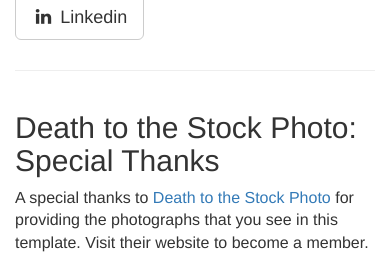
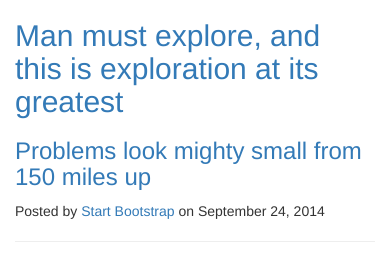
Before and after one commit to wenyaowu/myBlog, a Django app: template templates/blog/index.html in a window 390 px wide. Shown: the part 199-462 px from the top of the page. Run offline with Django 3.2, Linux system fonts and the light colour scheme; the template is opened without the code that fills it, so the values that code supplies are empty; some libraries are stand-ins or nearby versions.

Commit message:
Add new blog template-simple_blog

```diff
--- a/templates/base.html
+++ b/templates/base.html
@@ -7,19 +7,24 @@
     <meta http-equiv="X-UA-Compatible" content="IE=edge">
     <meta name="viewport" content="width=device-width, initial-scale=1">
     <meta name="description" content="">
-    <meta name="author" content="Evan Wu">
+    <meta name="author" content="">
 
-    <title>Landing Page - Start Bootstrap Theme</title>
+    <title>Clean Blog</title>
 
     <!-- Bootstrap Core CSS -->
-    <link href="/static/startbootstrap/css/bootstrap.min.css" rel="stylesheet">
+    <link href="/static/startbootstrap-clean-blog/css/bootstrap.min.css" rel="stylesheet">
 
     <!-- Custom CSS -->
-    <link href="/static/startbootstrap/css/landing-page.css" rel="stylesheet">
+    <link href="/static/startbootstrap-clean-blog/css/clean-blog.min.css" rel="stylesheet">
 
     <!-- Custom Fonts -->
-    <link href="/static/startbootstrap/font-awesome/css/font-awesome.min.css" rel="stylesheet" type="text/css">
-    <link href="http://fonts.googleapis.com/css?family=Lato:300,400,700,300italic,400italic,700italic" rel="stylesheet" type="text/css">
+    <link href="http://maxcdn.bootstrapcdn.com/font-awesome/4.1.0/css/font-awesome.min.css" rel="stylesheet" type="text/css">
+    <link href='http://fonts.googleapis.com/css?family=Lora:400,700,400italic,700italic' rel='stylesheet' type='text/css'>
+    <link href='http://fonts.googleapis.com/css?family=Open+Sans:300italic,400italic,600italic,700italic,800italic,400,300,600,700,800' rel='stylesheet' type='text/css'>
+
+    <!-- My own Style CSS -->
+    <link href="/static/startbootstrap-clean-blog/css/myblog.css" rel="stylesheet">
+
 
     <!-- HTML5 Shim and Respond.js IE8 support of HTML5 elements and media queries -->
     <!-- WARNING: Respond.js doesn't work if you view the page via file:// -->
@@ -33,29 +38,35 @@
 <body>
 
     <!-- Navigation -->
-    <nav class="navbar navbar-default navbar-fixed-top topnav" role="navigation">
-        <div class="container topnav">
+    <nav class="navbar navbar-default navbar-custom navbar-fixed-top">
+        <div class="container-fluid">
             <!-- Brand and toggle get grouped for better mobile display -->
-            <div class="navbar-header">
+            <div class="navbar-header page-scroll">
                 <button type="button" class="navbar-toggle" data-toggle="collapse" data-target="#bs-example-navbar-collapse-1">
                     <span class="sr-only">Toggle navigation</span>
                     <span class="icon-bar"></span>
                     <span class="icon-bar"></span>
                     <span class="icon-bar"></span>
                 </button>
-                <a class="navbar-brand topnav" href="#">Start Bootstrap</a>
             </div>
+
             <!-- Collect the nav links, forms, and other content for toggling -->
             <div class="collapse navbar-collapse" id="bs-example-navbar-collapse-1">
                 <ul class="nav navbar-nav navbar-right">
                     <li>
-                        <a href="#about">About</a>
+                        <a href="{% url 'index' %}">Home</a>
                     </li>
                     <li>
-                        <a href="#services">Services</a>
+                        <a href="">Coding</a>
                     </li>
                     <li>
-                        <a href="#contact">Contact</a>
+                        <a href="">Surfing</a>
+                    </li>
+                    <li>
+                        <a href="{% url 'about_me' %}">About</a>
+                    </li>
+                    <li>
+                        <a href="">Archives</a>
                     </li>
                 </ul>
             </div>
@@ -64,170 +75,101 @@
         <!-- /.container -->
     </nav>
 
-
-    <!-- Header -->
-    <a name="about"></a>
-    <div class="intro-header">
+    <!-- Page Header -->
+    <!-- Set your background image for this header on the line below. -->
+    <header class="intro-header" style="background-image: url('/static/images/{{ header_image }}')">
         <div class="container">
-
             <div class="row">
-                <div class="col-lg-12">
-                    <div class="intro-message">
-                        <h1>Landing Page</h1>
-                        <h3>A Template by Start Bootstrap</h3>
-                        <hr class="intro-divider">
-                        <ul class="list-inline intro-social-buttons">
+                <div class="col-lg-8 col-lg-offset-2 col-md-10 col-md-offset-1">
+                    <div class="site-heading">
+                        <h1>Clean Blog</h1>
+                        <hr class="small">
+                        <p class="my_subheading"><span class="code_keyword">From</span> SURFER_PROGRAMMER <span class="code_keyword">import</span> EVAN_WU</p>
+                    </br>
+                    <ul class="list-inline text-center">
                         <li>
-                                <a href="https://twitter.com/SBootstrap" class="btn btn-default btn-lg"><i class="fa fa-twitter fa-fw"></i> <span class="network-name">Twitter</span></a>
+                            <a href="https://www.linkedin.com/pub/wen-yao-wu/78/45/646">
+                                <span class="fa-stack fa-lg">
+                                    <i class="fa fa-circle fa-stack-2x"></i>
+                                    <i class="fa fa-linkedin fa-stack-1x fa-inverse"></i>
+                                </span>
+                            </a>
                         </li>
                         <li>
-                                <a href="https://github.com/IronSummitMedia/startbootstrap" class="btn btn-default btn-lg"><i class="fa fa-github fa-fw"></i> <span class="network-name">Github</span></a>
+                            <a href="https://www.facebook.com/evan.wu.353">
+                                <span class="fa-stack fa-lg">
+                                    <i class="fa fa-circle fa-stack-2x"></i>
+                                    <i class="fa fa-facebook fa-stack-1x fa-inverse"></i>
+                                </span>
+                            </a>
                         </li>
                         <li>
-                                <a href="#" class="btn btn-default btn-lg"><i class="fa fa-linkedin fa-fw"></i> <span class="network-name">Linkedin</span></a>
+                            <a href="https://github.com/wenyaowu">
+                                <span class="fa-stack fa-lg">
+                                    <i class="fa fa-circle fa-stack-2x"></i>
+                                    <i class="fa fa-github fa-stack-1x fa-inverse"></i>
+                                </span>
+                            </a>
                         </li>
                     </ul>
+
                     </div>
                 </div>
             </div>
+        </div>
+    </header>
 
-        </div>
-        <!-- /.container -->
+    <!-- Main Content -->
+    {% block body %}
+    {% endblock %}
 
-    </div>
-    <!-- /.intro-header -->
-
-    <!-- Page Content -->
-
-	<a  name="services"></a>
-    <div class="content-section-a">
-
-        <div class="container">
-            <div class="row">
-                <div class="col-lg-5 col-sm-6">
-                    <hr class="section-heading-spacer">
-                    <div class="clearfix"></div>
-                    <h2 class="section-heading">Death to the Stock Photo:<br>Special Thanks</h2>
-                    <p class="lead">A special thanks to <a target="_blank" href="http://join.deathtothestockphoto.com/">Death to the Stock Photo</a> for providing the photographs that you see in this template. Visit their website to become a member.</p>
-                </div>
-                <div class="col-lg-5 col-lg-offset-2 col-sm-6">
-                    <img class="img-responsive" src="/static/startbootstrap/img/ipad.png" alt="">
-                </div>
-            </div>
-
-        </div>
-        <!-- /.container -->
-
-    </div>
-    <!-- /.content-section-a -->
-
-    <div class="content-section-b">
-
-        <div class="container">
-
-            <div class="row">
-                <div class="col-lg-5 col-lg-offset-1 col-sm-push-6  col-sm-6">
-                    <hr class="section-heading-spacer">
-                    <div class="clearfix"></div>
-                    <h2 class="section-heading">3D Device Mockups<br>by PSDCovers</h2>
-                    <p class="lead">Turn your 2D designs into high quality, 3D product shots in seconds using free Photoshop actions by <a target="_blank" href="http://www.psdcovers.com/">PSDCovers</a>! Visit their website to download some of their awesome, free photoshop actions!</p>
-                </div>
-                <div class="col-lg-5 col-sm-pull-6  col-sm-6">
-                    <img class="img-responsive" src="/static/startbootstrap/img/dog.png" alt="">
-                </div>
-            </div>
-
-        </div>
-        <!-- /.container -->
-
-    </div>
-    <!-- /.content-section-b -->
-
-    <div class="content-section-a">
-
-        <div class="container">
-
-            <div class="row">
-                <div class="col-lg-5 col-sm-6">
-                    <hr class="section-heading-spacer">
-                    <div class="clearfix"></div>
-                    <h2 class="section-heading">Google Web Fonts and<br>Font Awesome Icons</h2>
-                    <p class="lead">This template features the 'Lato' font, part of the <a target="_blank" href="http://www.google.com/fonts">Google Web Font library</a>, as well as <a target="_blank" href="http://fontawesome.io">icons from Font Awesome</a>.</p>
-                </div>
-                <div class="col-lg-5 col-lg-offset-2 col-sm-6">
-                    <img class="img-responsive" src="/static/startbootstrap/img/phones.png" alt="">
-                </div>
-            </div>
-
-        </div>
-        <!-- /.container -->
-
-    </div>
-    <!-- /.content-section-a -->
-
-	<a  name="contact"></a>
-    <div class="banner">
-
-        <div class="container">
-
-            <div class="row">
-                <div class="col-lg-6">
-                    <h2>Connect to Start Bootstrap:</h2>
-                </div>
-                <div class="col-lg-6">
-                    <ul class="list-inline banner-social-buttons">
-                        <li>
-                            <a href="https://twitter.com/SBootstrap" class="btn btn-default btn-lg"><i class="fa fa-twitter fa-fw"></i> <span class="network-name">Twitter</span></a>
-                        </li>
-                        <li>
-                            <a href="https://github.com/IronSummitMedia/startbootstrap" class="btn btn-default btn-lg"><i class="fa fa-github fa-fw"></i> <span class="network-name">Github</span></a>
-                        </li>
-                        <li>
-                            <a href="#" class="btn btn-default btn-lg"><i class="fa fa-linkedin fa-fw"></i> <span class="network-name">Linkedin</span></a>
-                        </li>
-                    </ul>
-                </div>
-            </div>
-
-        </div>
-        <!-- /.container -->
-
-    </div>
-    <!-- /.banner -->
+    <hr>
 
     <!-- Footer -->
     <footer>
         <div class="container">
             <div class="row">
-                <div class="col-lg-12">
-                    <ul class="list-inline">
+                <div class="col-lg-8 col-lg-offset-2 col-md-10 col-md-offset-1">
+                    <ul class="list-inline text-center">
                         <li>
-                            <a href="#">Home</a>
+                            <a href="https://www.linkedin.com/pub/wen-yao-wu/78/45/646">
+                                <span class="fa-stack fa-lg">
+                                    <i class="fa fa-circle fa-stack-2x"></i>
+                                    <i class="fa fa-linkedin fa-stack-1x fa-inverse"></i>
+                                </span>
+                            </a>
                         </li>
-                        <li class="footer-menu-divider">&sdot;</li>
                         <li>
-                            <a href="#about">About</a>
+                            <a href="https://www.facebook.com/evan.wu.353">
+                                <span class="fa-stack fa-lg">
+                                    <i class="fa fa-circle fa-stack-2x"></i>
+                                    <i class="fa fa-facebook fa-stack-1x fa-inverse"></i>
+                                </span>
+                            </a>
                         </li>
-                        <li class="footer-menu-divider">&sdot;</li>
                         <li>
-                            <a href="#services">Services</a>
-                        </li>
-                        <li class="footer-menu-divider">&sdot;</li>
-                        <li>
-                            <a href="#contact">Contact</a>
+                            <a href="https://github.com/wenyaowu">
+                                <span class="fa-stack fa-lg">
+                                    <i class="fa fa-circle fa-stack-2x"></i>
+                                    <i class="fa fa-github fa-stack-1x fa-inverse"></i>
+                                </span>
+                            </a>
                         </li>
                     </ul>
-                    <p class="copyright text-muted small">Copyright &copy; Evan Wu 2014. All Rights Reserved</p>
+                    <p class="copyright text-muted">Copyright &copy; Evan Wu 2014</p>
                 </div>
             </div>
         </div>
     </footer>
 
     <!-- jQuery -->
-    <script src="/static/startbootstrap/js/jquery.js"></script>
+    <script src="/static/startbootstrap-clean-blog/js/jquery.js"></script>
 
     <!-- Bootstrap Core JavaScript -->
-    <script src="/static/startbootstrap/js/bootstrap.min.js"></script>
+    <script src="/static/startbootstrap-clean-blog/js/bootstrap.min.js"></script>
+
+    <!-- Custom Theme JavaScript -->
+    <script src="/static/startbootstrap-clean-blog/js/clean-blog.min.js"></script>
 
 </body>
 
--- a/templates/blog/index.html
+++ b/templates/blog/index.html
@@ -2,3 +2,65 @@
 {% extends 'base.html' %}
 
 {% load staticfiles %}
+
+{% block body %}
+    <!--Show 5 most recent posts-->
+
+<div class="container">
+        <div class="row">
+            <div class="col-lg-8 col-lg-offset-2 col-md-10 col-md-offset-1">
+                <div class="post-preview">
+                    <a href="post.html">
+                        <h2 class="post-title">
+                            Man must explore, and this is exploration at its greatest
+                        </h2>
+                        <h3 class="post-subtitle">
+                            Problems look mighty small from 150 miles up
+                        </h3>
+                    </a>
+                    <p class="post-meta">Posted by <a href="#">Start Bootstrap</a> on September 24, 2014</p>
+                </div>
+                <hr>
+                <div class="post-preview">
+                    <a href="post.html">
+                        <h2 class="post-title">
+                            I believe every human has a finite number of heartbeats. I don't intend to waste any of mine.
+                        </h2>
+                    </a>
+                    <p class="post-meta">Posted by <a href="#">Start Bootstrap</a> on September 18, 2014</p>
+                </div>
+                <hr>
+                <div class="post-preview">
+                    <a href="post.html">
+                        <h2 class="post-title">
+                            Science has not yet mastered prophecy
+                        </h2>
+                        <h3 class="post-subtitle">
+                            We predict too much for the next year and yet far too little for the next ten.
+                        </h3>
+                    </a>
+                    <p class="post-meta">Posted by <a href="#">Start Bootstrap</a> on August 24, 2014</p>
+                </div>
+                <hr>
+                <div class="post-preview">
+                    <a href="post.html">
+                        <h2 class="post-title">
+                            Failure is not an option
+                        </h2>
+                        <h3 class="post-subtitle">
+                            Many say exploration is part of our destiny, but it’s actually our duty to future generations.
+                        </h3>
+                    </a>
+                    <p class="post-meta">Posted by <a href="#">Start Bootstrap</a> on July 8, 2014</p>
+                </div>
+                <hr>
+                <!-- Pager -->
+                <ul class="pager">
+                    <li class="next">
+                        <a href="#">Older Posts &rarr;</a>
+                    </li>
+                </ul>
+            </div>
+        </div>
+    </div>
+{% endblock %}
```
Lines whose indentation alone changed are shown as unchanged.
